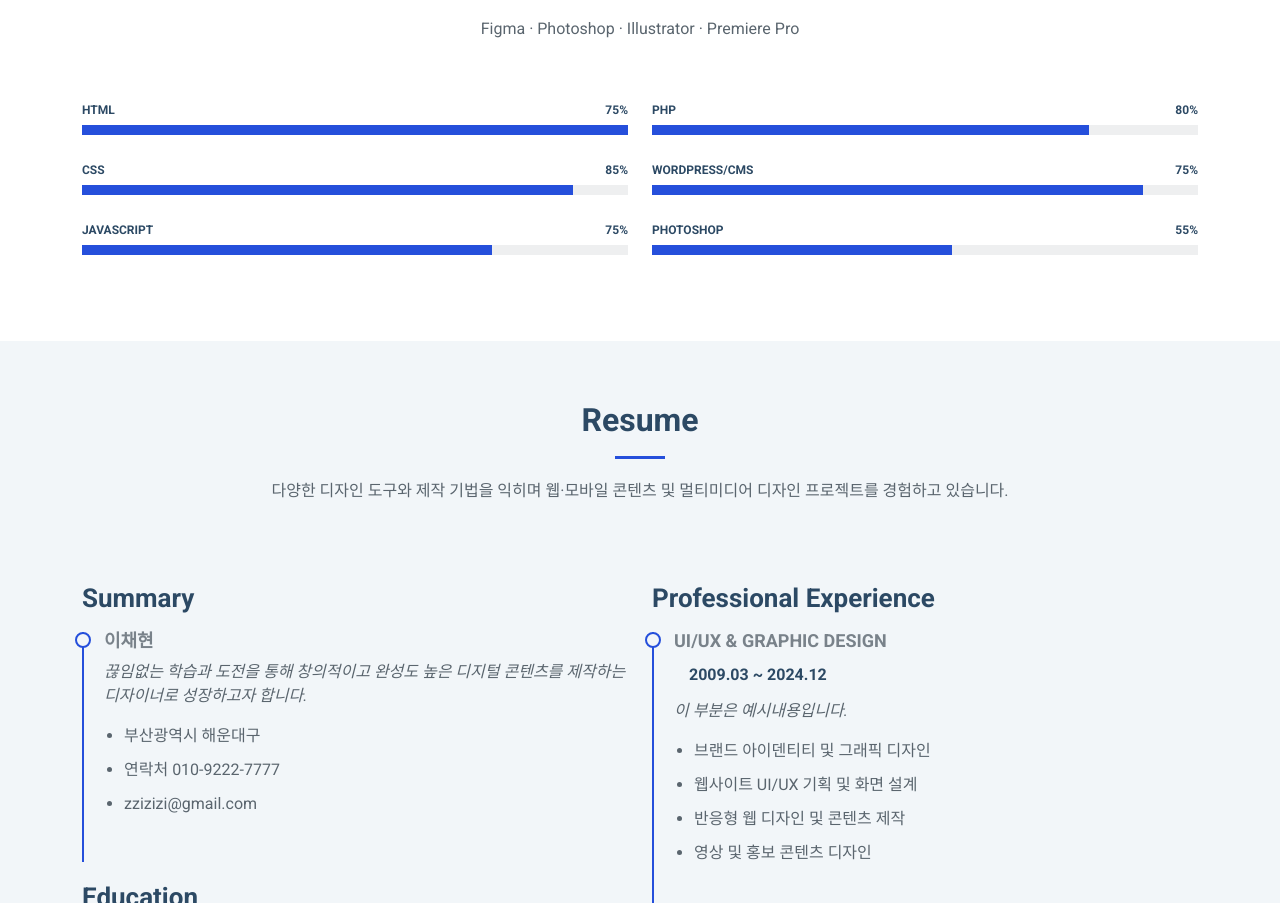
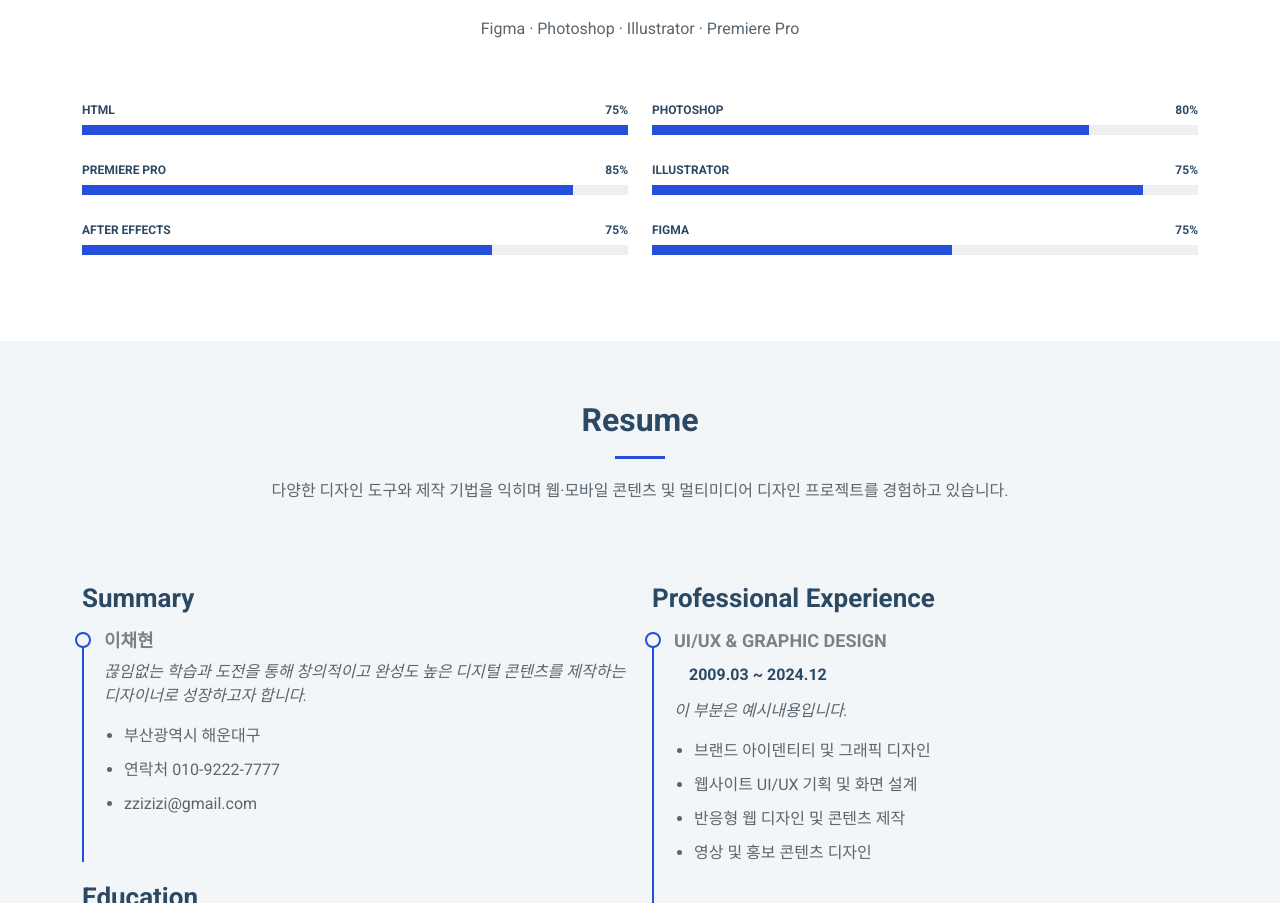
Before and after one commit to sksy1126-dotcom/CH_LEE, a plain HTML site: page index.html in a window 1280 px wide. Shown: the part 1675-2578 px from the top of the page. Drawn offline with Linux system fonts and the light colour scheme; a web font is replaced by a local one.

Commit message:
Update index.html

```diff
--- a/index.html
+++ b/index.html
@@ -151,14 +151,14 @@
             </div><!-- End Skills Item -->
 
             <div class="progress">
-              <span class="skill"><span>CSS</span> <i class="val">85%</i></span>
+              <span class="skill"><span>PREMIERE PRO</span> <i class="val">85%</i></span>
               <div class="progress-bar-wrap">
                 <div class="progress-bar" role="progressbar" aria-valuenow="90" aria-valuemin="0" aria-valuemax="100"></div>
               </div>
             </div><!-- End Skills Item -->
 
             <div class="progress">
-              <span class="skill"><span>JavaScript</span> <i class="val">75%</i></span>
+              <span class="skill"><span>AFTER EFFECTS</span> <i class="val">75%</i></span>
               <div class="progress-bar-wrap">
                 <div class="progress-bar" role="progressbar" aria-valuenow="75" aria-valuemin="0" aria-valuemax="100"></div>
               </div>
@@ -169,21 +169,21 @@
           <div class="col-lg-6">
 
             <div class="progress">
-              <span class="skill"><span>PHP</span> <i class="val">80%</i></span>
+              <span class="skill"><span>PHOTOSHOP</span> <i class="val">80%</i></span>
               <div class="progress-bar-wrap">
                 <div class="progress-bar" role="progressbar" aria-valuenow="80" aria-valuemin="0" aria-valuemax="100"></div>
               </div>
             </div><!-- End Skills Item -->
 
             <div class="progress">
-              <span class="skill"><span>WordPress/CMS</span> <i class="val">75%</i></span>
+              <span class="skill"><span>ILLUSTRATOR</span> <i class="val">75%</i></span>
               <div class="progress-bar-wrap">
                 <div class="progress-bar" role="progressbar" aria-valuenow="90" aria-valuemin="0" aria-valuemax="100"></div>
               </div>
             </div><!-- End Skills Item -->
 
             <div class="progress">
-              <span class="skill"><span>Photoshop</span> <i class="val">55%</i></span>
+              <span class="skill"><span>FIGMA</span> <i class="val">75%</i></span>
               <div class="progress-bar-wrap">
                 <div class="progress-bar" role="progressbar" aria-valuenow="55" aria-valuemin="0" aria-valuemax="100"></div>
               </div>
```
